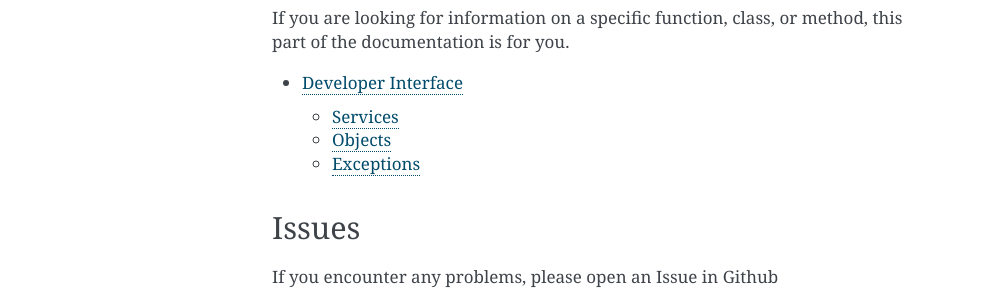
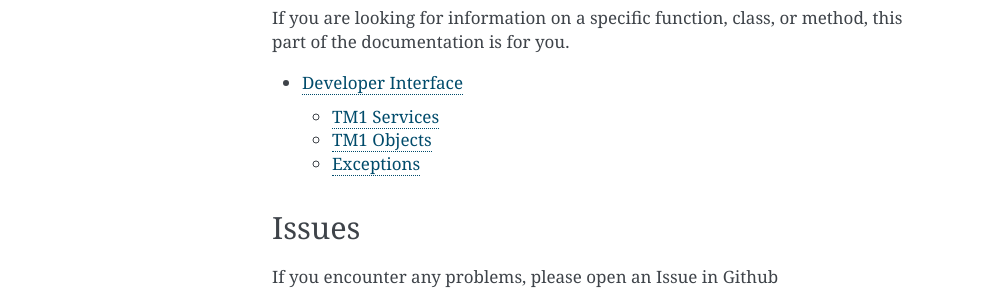
Before and after one commit to cubewise-code/tm1py, a Sphinx documentation site: the page built from docs/index.rst, in a window 1280 px wide. Shown: the part 1177-1477 px from the top of the page, without its empty margins (148-1141 px from the left). Built offline with Sphinx 7.4.7, drawn with Linux system fonts in a browser that asks for light colours.

Commit message:
docs
docs

```diff
--- a/docs/api.rst
+++ b/docs/api.rst
@@ -7,7 +7,7 @@
 
 This part of the documentation covers all the classes of TM1py.
 
-Services
+TM1 Services
 -------
 
 .. autoclass:: TM1py.Services.AnnotationService
@@ -70,10 +70,10 @@
    :members:
    :undoc-members:
 
-Objects
+TM1 Objects
 -------
 
-.. autoclass:: TM1py.Objects.Annotation
+.. autoclass:: TM1py.Objects.Annotation.Annotation
    :members:
    :undoc-members:
 
```
